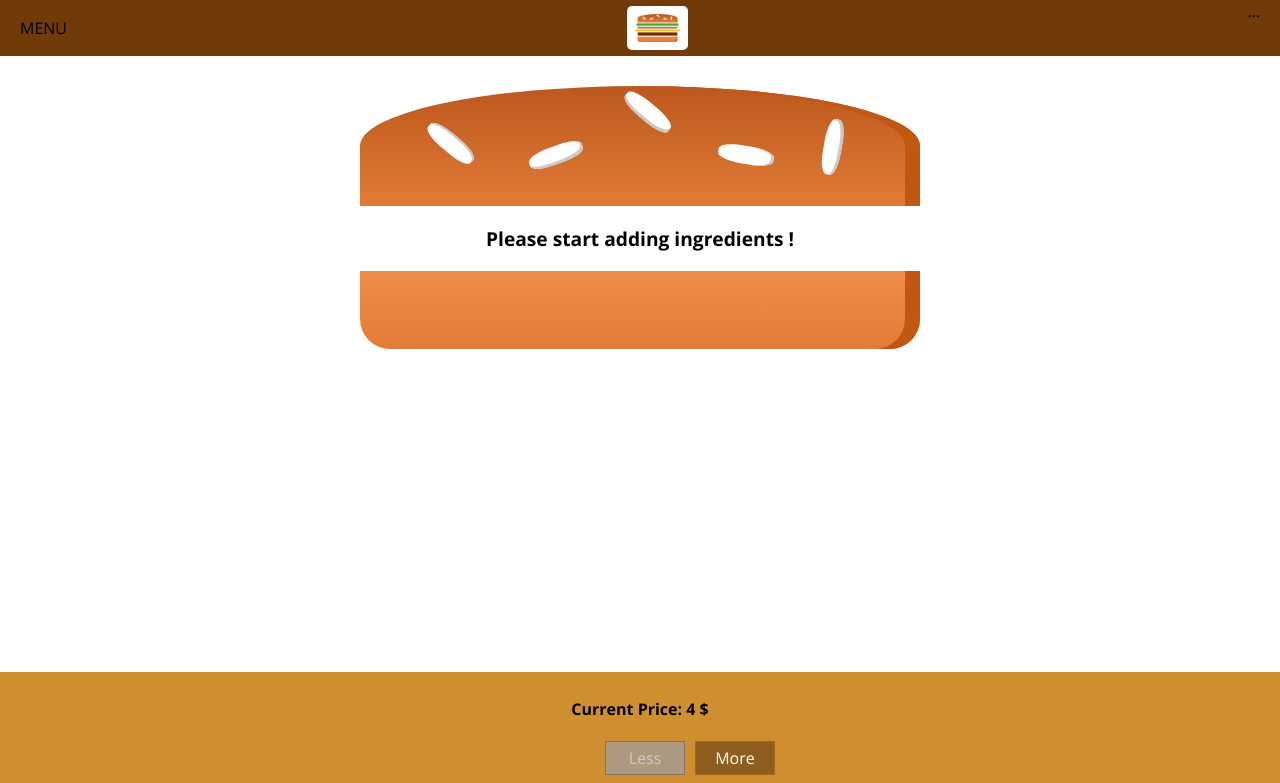
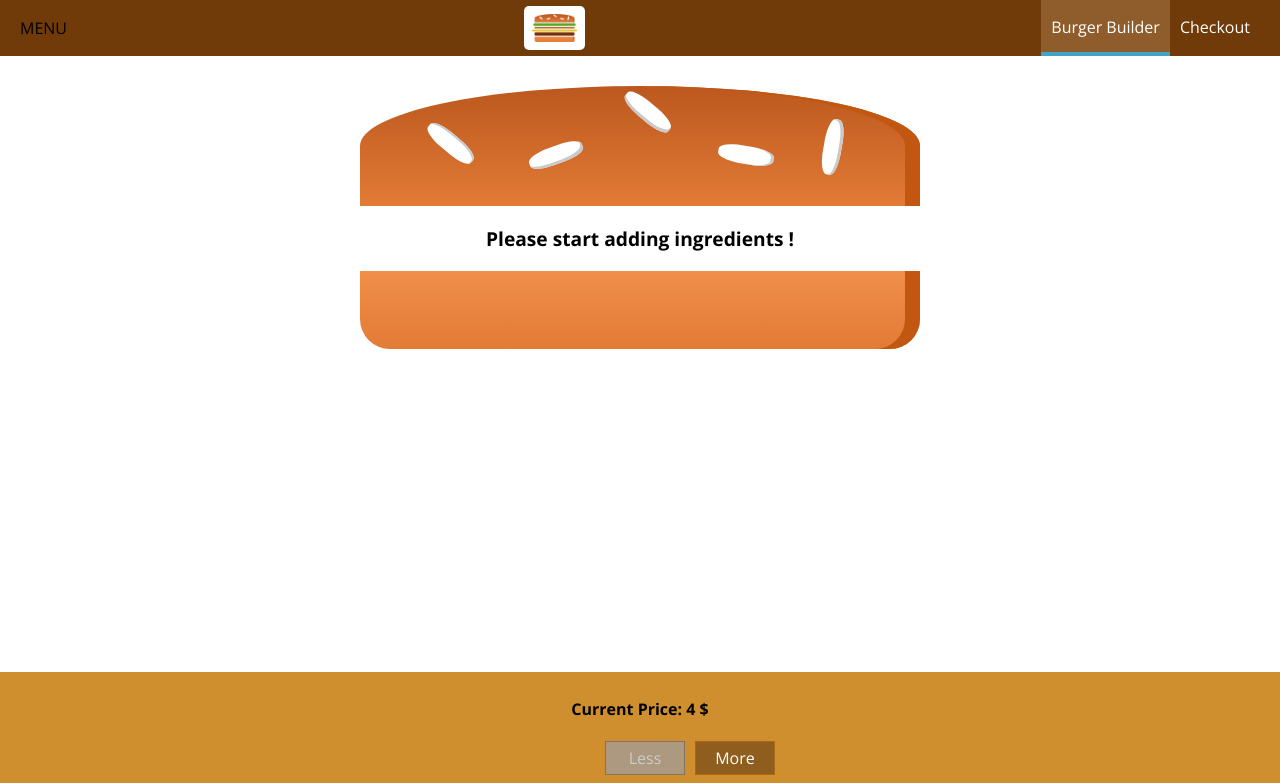
Before and after one commit to aminhl/Burger_React, a React app: page / in a window 1280 px wide. Shown: the top 783 px of the page. Built offline with nearby package versions, Linux system fonts and the light colour scheme.

Commit message:
adding_reusable_navigation_items

```diff
--- /dev/null
+++ b/src/components/Navigation/NavigationItems/NavigationItem/NavigationItem.css
@@ -0,0 +1,45 @@
+.NavigationItem {
+  margin: 10px 0;
+  box-sizing: border-box;
+  display: block;
+  width: 100%;
+}
+
+.NavigationItem a {
+  color: #8f5c2c;
+  text-decoration: none;
+  width: 100%;
+  box-sizing: border-box;
+  display: block;
+}
+
+.NavigationItem a:hover,
+.NavigationItem a:active,
+.NavigationItem a.active {
+  color: #40a4c8;
+}
+
+@media (min-width: 500px) {
+  .NavigationItem {
+    margin: 0;
+    display: flex;
+    height: 100%;
+    width: auto;
+    align-items: center;
+  }
+
+  .NavigationItem a {
+    color: white;
+    height: 100%;
+    padding: 16px 10px;
+    border-bottom: 4px solid transparent;
+  }
+
+  .NavigationItem a:hover,
+  .NavigationItem a:active,
+  .NavigationItem a.active {
+    background-color: #8f5c2c;
+    border-bottom: 4px solid #40a4c8;
+    color: white;
+  }
+}
--- /dev/null
+++ b/src/components/Navigation/NavigationItems/NavigationItem/NavigationItem.js
@@ -0,0 +1,12 @@
+import React from "react";
+import classes from "./NavigationItem.css";
+
+const navigationItem = (props) => (
+  <li className={classes.NavigationItem}>
+    <a href={props.link} className={props.active ? classes.active : null}>
+      {props.children}
+    </a>
+  </li>
+);
+
+export default navigationItem;
--- /dev/null
+++ b/src/components/Navigation/NavigationItems/NavigationItems.css
@@ -0,0 +1,15 @@
+.NavigationItems {
+  margin: 0;
+  padding: 0;
+  list-style: none;
+  display: flex;
+  flex-flow: column;
+  align-items: center;
+  height: 100%;
+}
+
+@media (min-width: 500px) {
+  .NavigationItems {
+    flex-flow: row;
+  }
+}
--- /dev/null
+++ b/src/components/Navigation/NavigationItems/NavigationItems.js
@@ -0,0 +1,14 @@
+import React from "react";
+import classes from "./NavigationItems.css";
+import NavigationItem from "./NavigationItem/NavigationItem";
+
+const navigationItems = (props) => (
+  <ul className={classes.NavigationItems}>
+    <NavigationItem link="/" active>
+      Burger Builder
+    </NavigationItem>
+    <NavigationItem link="/">Checkout</NavigationItem>
+  </ul>
+);
+
+export default navigationItems;
--- a/src/components/Navigation/Toolbar/Toolbar.js
+++ b/src/components/Navigation/Toolbar/Toolbar.js
@@ -1,12 +1,15 @@
 import React from "react";
 import classes from "./Toolbar.css";
 import Logo from "../../Logo/Logo";
+import NavigationItems from "../NavigationItems/NavigationItems";
 
 const toolbar = (props) => (
   <header className={classes.Toolbar}>
     <div>MENU</div>
     <Logo />
-    <nav>...</nav>
+    <nav>
+      <NavigationItems />
+    </nav>
   </header>
 );
 
```
